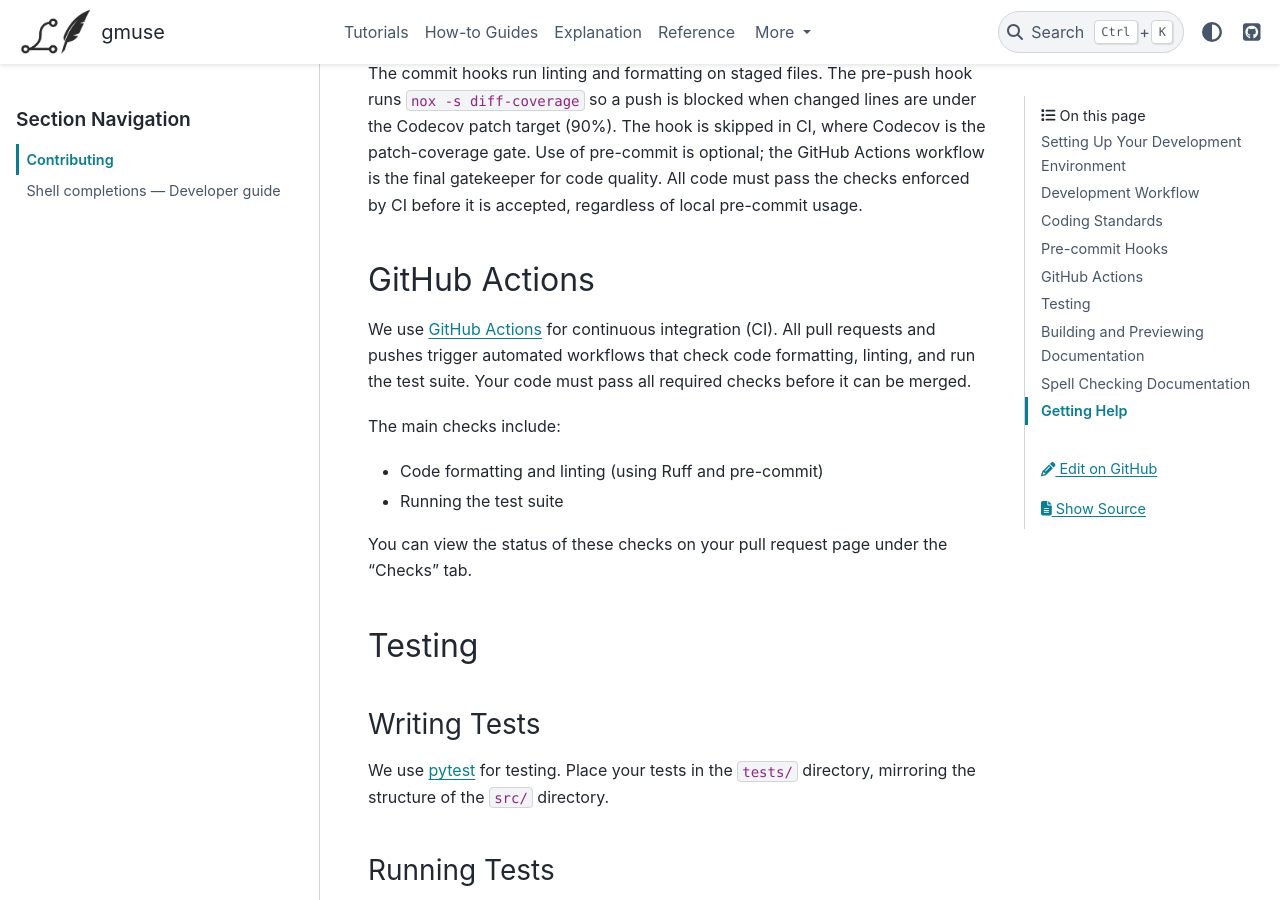
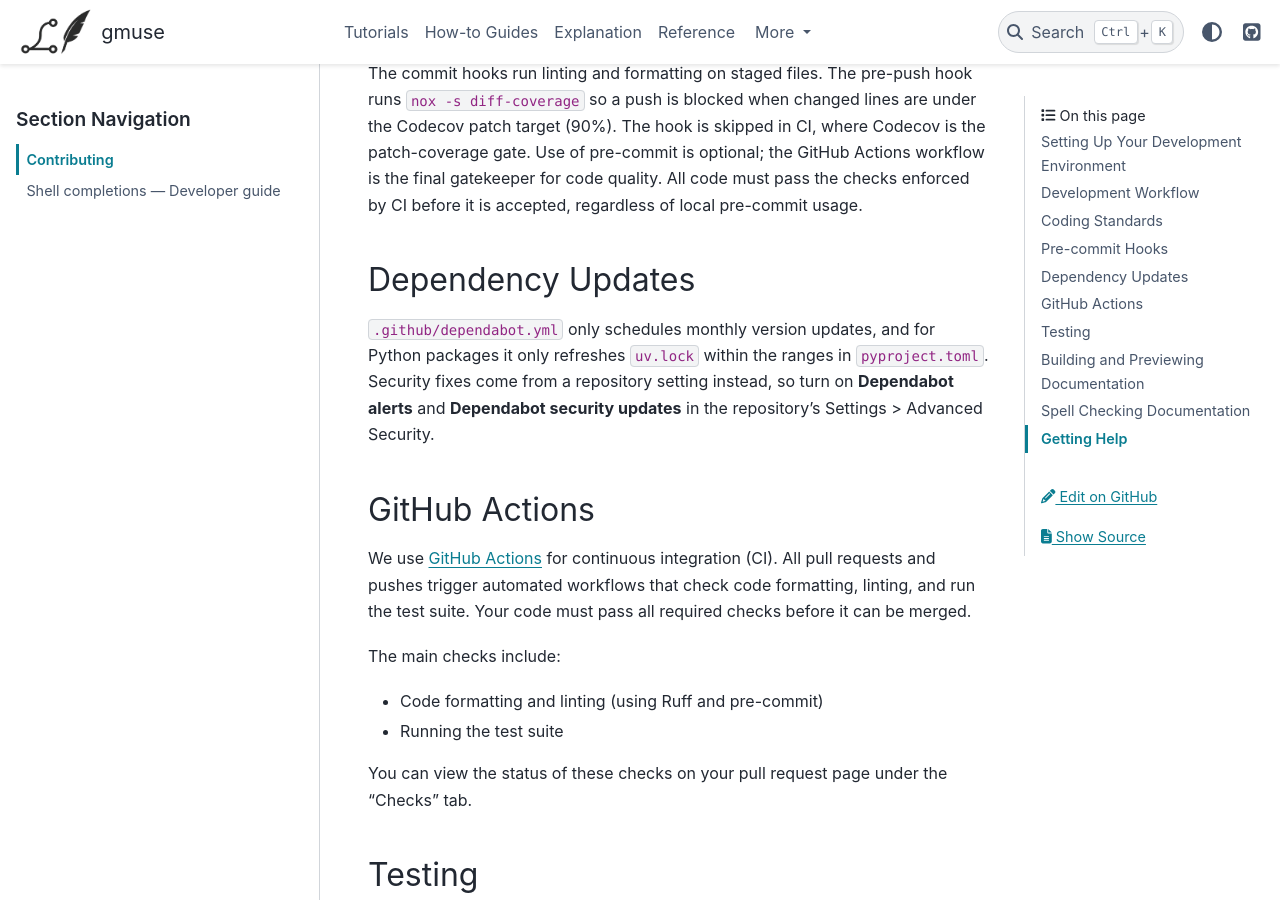
Before and after one commit to rvforest/gmuse, a Sphinx documentation site: the page built from docs/source/development/contributing.md, in a window 1280 px wide and 900 px high, scrolled down 3260 px. Built offline with Sphinx 7.4.7 and the PyData theme 0.15.4, drawn with Linux system fonts in a browser that asks for light colours; pages that are not in the unit, such as notebooks, are missing from menus.

Commit message:
chore: add Dependabot config with lockfile-only uv updates
Monthly grouped updates for uv, GitHub Actions and pre-commit, each with a 7-day cooldown. uv updates only refresh uv.lock within pyproject.toml ranges. The contributing guide notes that security fixes come from the repository's Dependabot security updates setting.

```diff
--- a/docs/source/development/contributing.md
+++ b/docs/source/development/contributing.md
@@ -131,6 +131,11 @@ The pre-push hook runs `nox -s diff-coverage` so a push is blocked when changed
 The hook is skipped in CI, where Codecov is the patch-coverage gate.
 Use of pre-commit is optional; the GitHub Actions workflow is the final gatekeeper for code quality. All code must pass the checks enforced by CI before it is accepted, regardless of local pre-commit usage.
 
+## Dependency Updates
+
+`.github/dependabot.yml` only schedules monthly version updates, and for Python packages it only refreshes `uv.lock` within the ranges in `pyproject.toml`.
+Security fixes come from a repository setting instead, so turn on **Dependabot alerts** and **Dependabot security updates** in the repository's Settings > Advanced Security.
+
 ## GitHub Actions
 
 We use [GitHub Actions](https://docs.github.com/en/actions) for continuous integration (CI).
```
Also changed, not shown: 1 other file.
